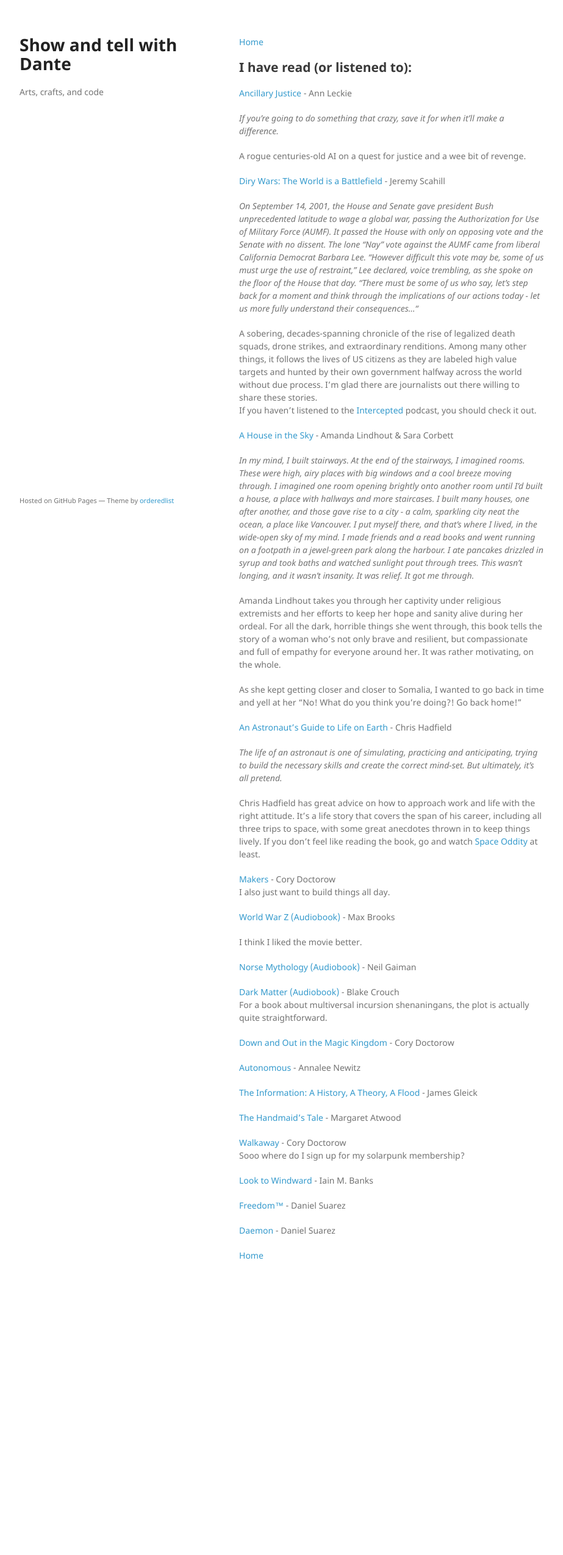
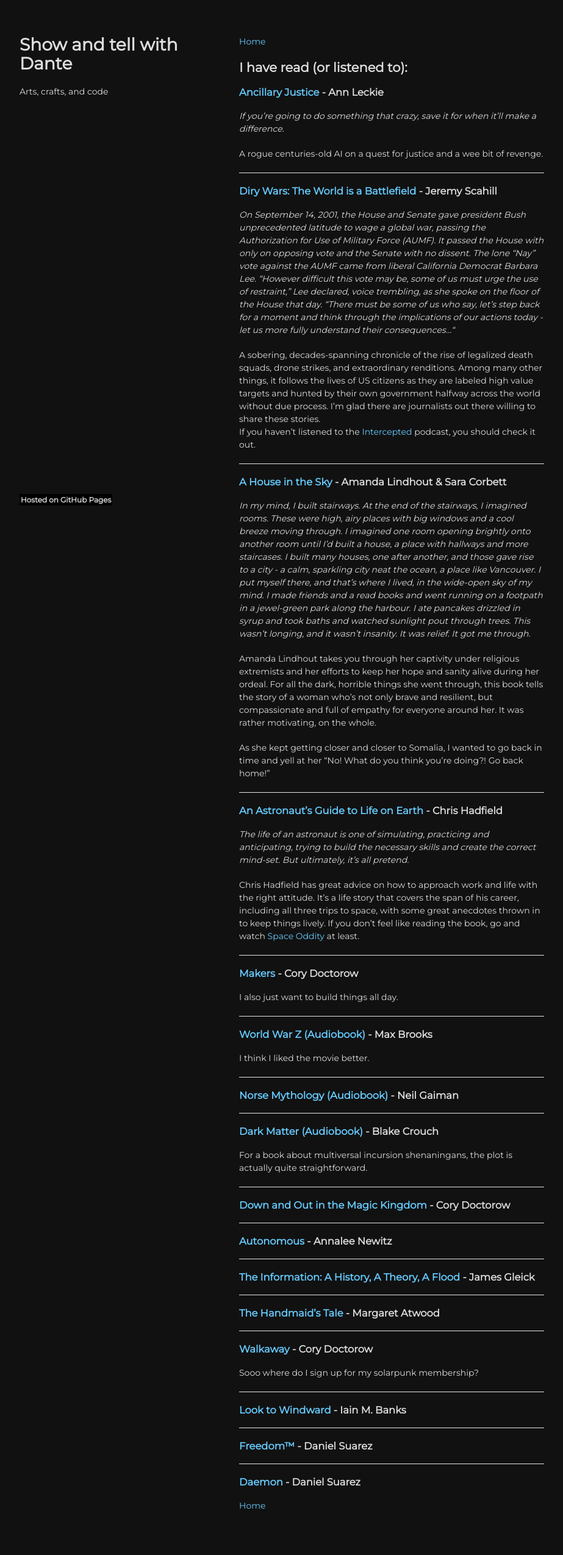
Before and after one commit to dasanchez/dasanchez.github.io, a Jekyll site: the page built from books.md, in a window 1280 px wide. Shown: the whole page at 61% size, without its empty margins (178-1101 px from the left). Built offline with Jekyll 4.4.1, drawn with Linux system fonts in a browser that asks for light colours; before the commit the page ends 2139 px from its top, so only the background shows below that.

Commit message:
Dark theme

```diff
--- a/_config.yml
+++ b/_config.yml
@@ -3,3 +3,4 @@
 #show_downloads: true
 google_analytics:
 theme:
+highlighter: none
--- a/_layouts/default.html
+++ b/_layouts/default.html
@@ -7,7 +7,7 @@
     <title>{{ site.title | default: site.github.repository_name }}</title>
     <link rel="stylesheet" href="{{ '/assets/css/style.css?v=' | append: site.github.build_revision | relative_url }}">
     <link rel="stylesheet" href="/assets/css/font-awesome/css/font-awesome.min.css">
-
+    <link href="https://fonts.googleapis.com/css?family=Montserrat" rel="stylesheet">
     <meta name="viewport" content="width=device-width">
     <!--[if lt IE 9]>
     <script src="//html5shiv.googlecode.com/svn/trunk/html5.js"></script>
@@ -45,7 +45,8 @@
         {% if site.github.is_project_page %}
         <p>This project is maintained by <a href="{{ site.github.owner_url }}">{{ site.github.owner_name }}</a></p>
         {% endif %}
-        <p><small>Hosted on GitHub Pages &mdash; Theme by <a href="https://github.com/orderedlist">orderedlist</a></small></p>
+        <p><small>Hosted on GitHub Pages</small></p>
+           <!-- Theme by <a href="https://github.com/orderedlist">orderedlist</a></small></p> -->
       </footer>
     </div>
     <script src="{{ '/assets/js/scale.fix.js' | relative_url }}"></script>
--- a/_sass/fonts.scss
+++ b/_sass/fonts.scss
@@ -1,6 +1,6 @@
 @font-face {
   font-family: 'Noto Sans';
-  font-weight: 400;
+  font-weight: 500;
   font-style: normal;
   src: url('../fonts/Noto-Sans-regular/Noto-Sans-regular.eot');
   src: url('../fonts/Noto-Sans-regular/Noto-Sans-regular.eot?#iefix') format('embedded-opentype'),
--- a/_sass/jekyll-theme-minimal.scss
+++ b/_sass/jekyll-theme-minimal.scss
@@ -1,16 +1,15 @@
 @import "fonts";
-@import "rouge-github";
+// @import "rouge-github";
 
 body {
-  background-color: #fff;
+  background-color: #111;
   padding:50px;
-  font: 14px/1.5 "Noto Sans", "Helvetica Neue", Helvetica, Arial, sans-serif;
-  color:#727272;
+  font: 14px/1.5 "Montserrat", "Helvetica Neue", Helvetica, Arial, sans-serif;
+  color: #ddd;
   font-weight:400;
 }
 
 h1, h2, h3, h4, h5, h6 {
-  color:#222;
   margin:0 0 20px;
 }
 
@@ -26,16 +25,8 @@
   font-size:28px;
 }
 
-h2 {
-  color:#393939;
-}
-
-h3, h4, h5, h6 {
-  color:#494949;
-}
-
 a {
-  color:#39c;
+  color:rgb(102, 204, 255);
   text-decoration:none;
 }
 
@@ -64,12 +55,14 @@
   margin:0;
   padding:0 0 0 20px;
   font-style:italic;
+  background-color: #0000ff;
 }
 
 code, pre {
   font-family:Monaco, Bitstream Vera Sans Mono, Lucida Console, Terminal, Consolas, Liberation Mono, DejaVu Sans Mono, Courier New, monospace;
   color:#333;
   font-size:12px;
+  color: #eee;
 }
 
 pre {
@@ -78,6 +71,7 @@
   border-radius:5px;
   border:1px solid #e5e5e5;
   overflow-x: auto;
+  background-color: #222;
 }
 
 table {
@@ -155,7 +149,7 @@
 }
 
 strong {
-  color:#222;
+  color:#fff;
   font-weight:700;
 }
 
@@ -177,7 +171,10 @@
 }
 
 small {
-  font-size:11px;
+  font-size:12px;
+  background-color: #000;
+  font-weight: 600;
+  padding: 2px;
 }
 
 hr {
--- a/books.md
+++ b/books.md
@@ -6,20 +6,24 @@
 
 ## I have read (or listened to):
 
-[Ancillary Justice](https://en.wikipedia.org/wiki/Ancillary_Justice) - Ann Leckie
+### [Ancillary Justice](https://en.wikipedia.org/wiki/Ancillary_Justice) - Ann Leckie
 
 _If you're going to do something that crazy, save it for when it'll make a difference._
 
 A rogue centuries-old AI on a quest for justice and a wee bit of revenge.
 
-[Diry Wars: The World is a Battlefield](https://www.hachettebookgroup.com/titles/jeremy-scahill/dirty-wars/9781568587271/) - Jeremy Scahill
+---
+
+### [Diry Wars: The World is a Battlefield](https://www.hachettebookgroup.com/titles/jeremy-scahill/dirty-wars/9781568587271/) - Jeremy Scahill
 
 _On September 14, 2001, the House and Senate gave president Bush unprecedented latitude to wage a global war, passing the Authorization for Use of Military Force (AUMF). It passed the House with only on opposing vote and the Senate with no dissent. The lone "Nay" vote against the AUMF came from liberal California Democrat Barbara Lee. "However difficult this vote may be, some of us must urge the use of restraint," Lee declared, voice trembling, as she spoke on the floor of the House that day. "There must be some of us who say, let's step back for a moment and think through the implications of our actions today - let us more fully understand their consequences..."_
 
 A sobering, decades-spanning chronicle of the rise of legalized death squads, drone strikes, and extraordinary renditions. Among many other things, it follows the lives of US citizens as they are labeled high value targets and hunted by their own government halfway across the world without due process. I'm glad there are journalists out there willing to share these stories.
 If you haven't listened to the [Intercepted](https://theintercept.com/podcasts/) podcast, you should check it out.
 
-[A House in the Sky](https://en.wikipedia.org/wiki/A_House_in_the_Sky) - Amanda Lindhout & Sara Corbett
+---
+
+### [A House in the Sky](https://en.wikipedia.org/wiki/A_House_in_the_Sky) - Amanda Lindhout & Sara Corbett
 
 _In my mind, I built stairways. At the end of the stairways, I imagined rooms. These were high, airy places with big windows and a cool breeze moving through. I imagined one room opening brightly onto another room until I'd built a house, a place with hallways and more staircases. I built many houses, one after another, and those gave rise to a city - a calm, sparkling city neat the ocean, a place like Vancouver. I put myself there, and that's where I lived, in the wide-open sky of my mind. I made friends and a read books and went running on a footpath in a jewel-green park along the harbour. I ate pancakes drizzled in syrup and took baths and watched sunlight pout through trees. This wasn't longing, and it wasn't insanity. It was relief. It got me through._
 
@@ -27,40 +31,66 @@
 
 As she kept getting closer and closer to Somalia, I wanted to go back in time and yell at her "No! What do you think you're doing?! Go back home!"
 
-[An Astronaut's Guide to Life on Earth](https://chrishadfield.ca/books/) - Chris Hadfield
+---
+
+### [An Astronaut's Guide to Life on Earth](https://chrishadfield.ca/books/) - Chris Hadfield
 
 _The life of an astronaut is one of simulating, practicing and anticipating, trying to build the necessary skills and create the correct mind-set. But ultimately, it's all pretend._
 
 Chris Hadfield has great advice on how to approach work and life with the right attitude. It's a life story that covers the span of his career, including all three trips to space, with some great anecdotes thrown in to keep things lively. If you don't feel like reading the book, go and watch [Space Oddity](https://www.youtube.com/watch?v=KaOC9danxNo) at least.
 
-[Makers](https://en.wikipedia.org/wiki/Makers_(novel)) - Cory Doctorow
+---
+
+### [Makers](https://en.wikipedia.org/wiki/Makers_(novel)) - Cory Doctorow
 I also just want to build things all day.
 
-[World War Z (Audiobook)](https://en.wikipedia.org/wiki/World_War_Z) - Max Brooks
+---
+
+### [World War Z (Audiobook)](https://en.wikipedia.org/wiki/World_War_Z) - Max Brooks
 
 I think I liked the movie better.
 
-[Norse Mythology (Audiobook)](https://en.wikipedia.org/wiki/Norse_Mythology_(Neil_Gaiman)) - Neil Gaiman
+---
 
-[Dark Matter (Audiobook)](http://blakecrouch.com/dark-matter.php) - Blake Crouch
+### [Norse Mythology (Audiobook)](https://en.wikipedia.org/wiki/Norse_Mythology_(Neil_Gaiman)) - Neil Gaiman
+
+---
+
+### [Dark Matter (Audiobook)](http://blakecrouch.com/dark-matter.php) - Blake Crouch
 For a book about multiversal incursion shenaningans, the plot is actually quite straightforward.
 
-[Down and Out in the Magic Kingdom](https://en.wikipedia.org/wiki/Down_and_Out_in_the_Magic_Kingdom) - Cory Doctorow
+---
 
-[Autonomous](https://www.goodreads.com/book/show/28209634-autonomous) - Annalee Newitz
+### [Down and Out in the Magic Kingdom](https://en.wikipedia.org/wiki/Down_and_Out_in_the_Magic_Kingdom) - Cory Doctorow
 
-[The Information: A History, A Theory, A Flood](https://en.wikipedia.org/wiki/The_Information:_A_History,_a_Theory,_a_Flood) - James Gleick
+---
 
-[The Handmaid's Tale](https://en.wikipedia.org/wiki/The_Handmaid%27s_Tale) - Margaret Atwood
+### [Autonomous](https://www.goodreads.com/book/show/28209634-autonomous) - Annalee Newitz
 
-[Walkaway](https://en.wikipedia.org/wiki/Walkaway_(Doctorow_novel)) - Cory Doctorow
+---
+
+### [The Information: A History, A Theory, A Flood](https://en.wikipedia.org/wiki/The_Information:_A_History,_a_Theory,_a_Flood) - James Gleick
+
+---
+
+### [The Handmaid's Tale](https://en.wikipedia.org/wiki/The_Handmaid%27s_Tale) - Margaret Atwood
+
+---
+
+### [Walkaway](https://en.wikipedia.org/wiki/Walkaway_(Doctorow_novel)) - Cory Doctorow
 Sooo where do I sign up for my solarpunk membership?
 
-[Look to Windward](https://en.wikipedia.org/wiki/Look_to_Windward) - Iain M. Banks
+---
 
-[Freedom™](https://en.wikipedia.org/wiki/Freedom%E2%84%A2) - Daniel Suarez
+### [Look to Windward](https://en.wikipedia.org/wiki/Look_to_Windward) - Iain M. Banks
 
-[Daemon](https://en.wikipedia.org/wiki/Daemon_(novel_series)) - Daniel Suarez
+---
+
+### [Freedom™](https://en.wikipedia.org/wiki/Freedom%E2%84%A2) - Daniel Suarez
+
+---
+
+### [Daemon](https://en.wikipedia.org/wiki/Daemon_(novel_series)) - Daniel Suarez
 
 
 [Home](/)
```
